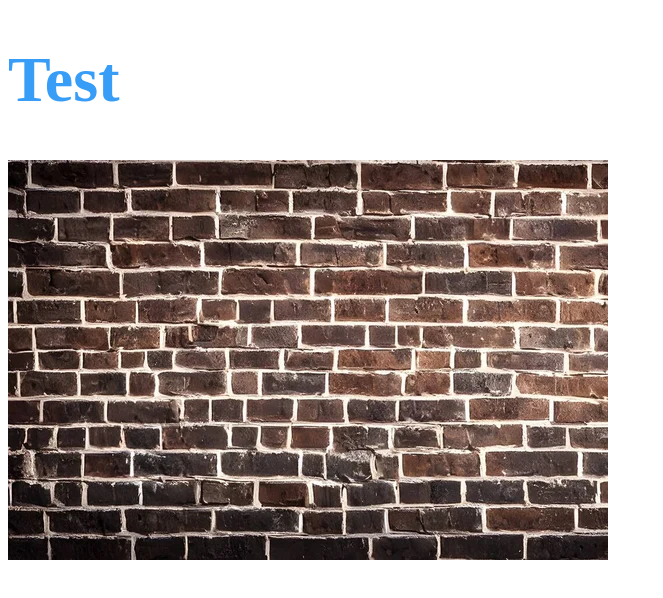
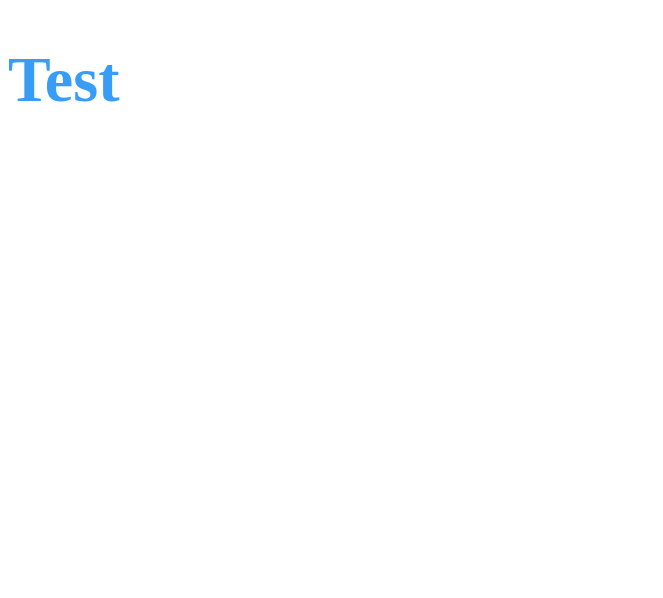
Before and after one commit to samzuo123/samzuo123.github.io, a plain HTML site: page index.html in a window 1280 px wide. Shown: the whole page, without its empty margins (0-663 px from the left). Drawn offline with Linux system fonts and the light colour scheme.

Commit message:
Update index.html

```diff
--- a/index.html
+++ b/index.html
@@ -9,7 +9,7 @@
 <body>
     <h1>Test</h1>
     <div class="img">
-        <img src="bg1.jpg">
+<!--         <img src="bg1.jpg"> -->
     </div>
 </body>
 </html>
```
